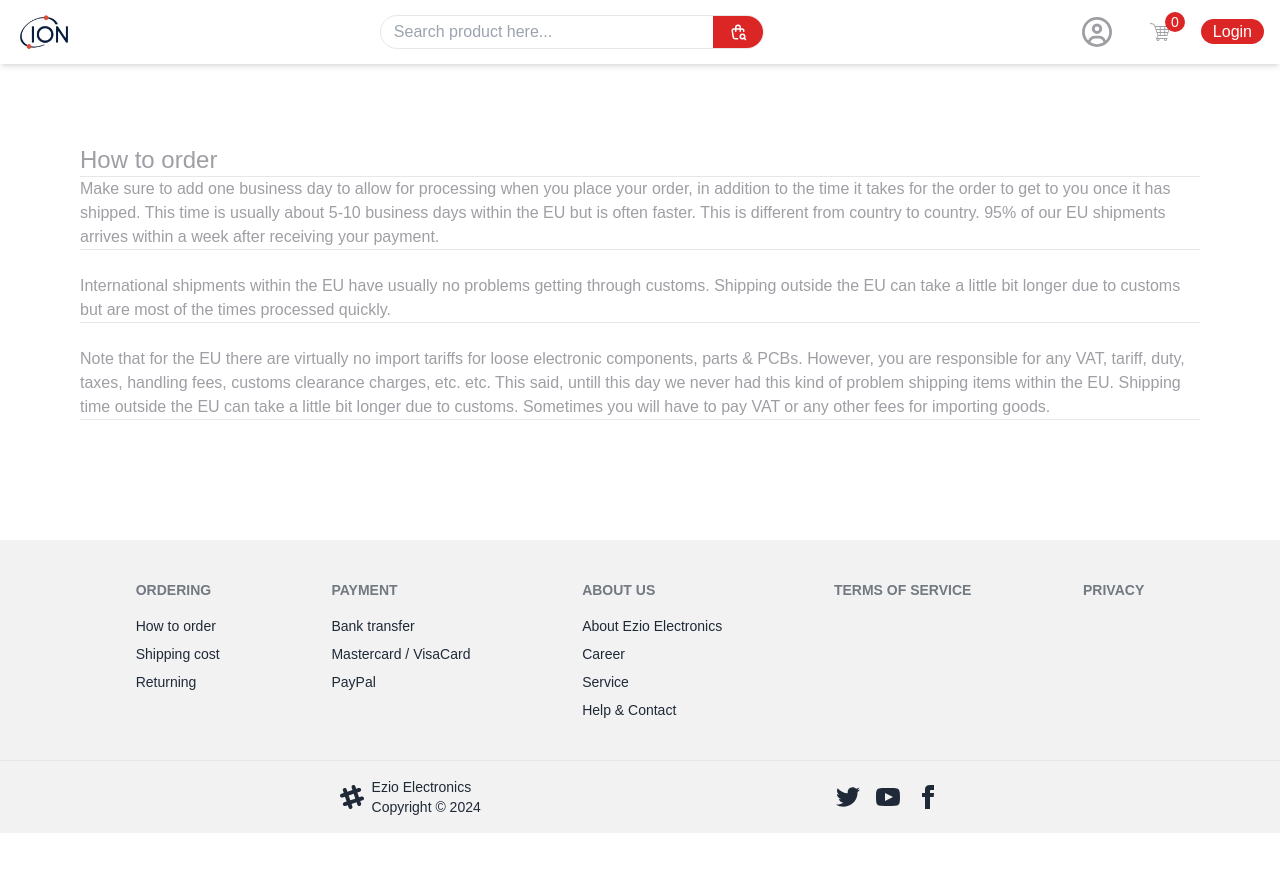
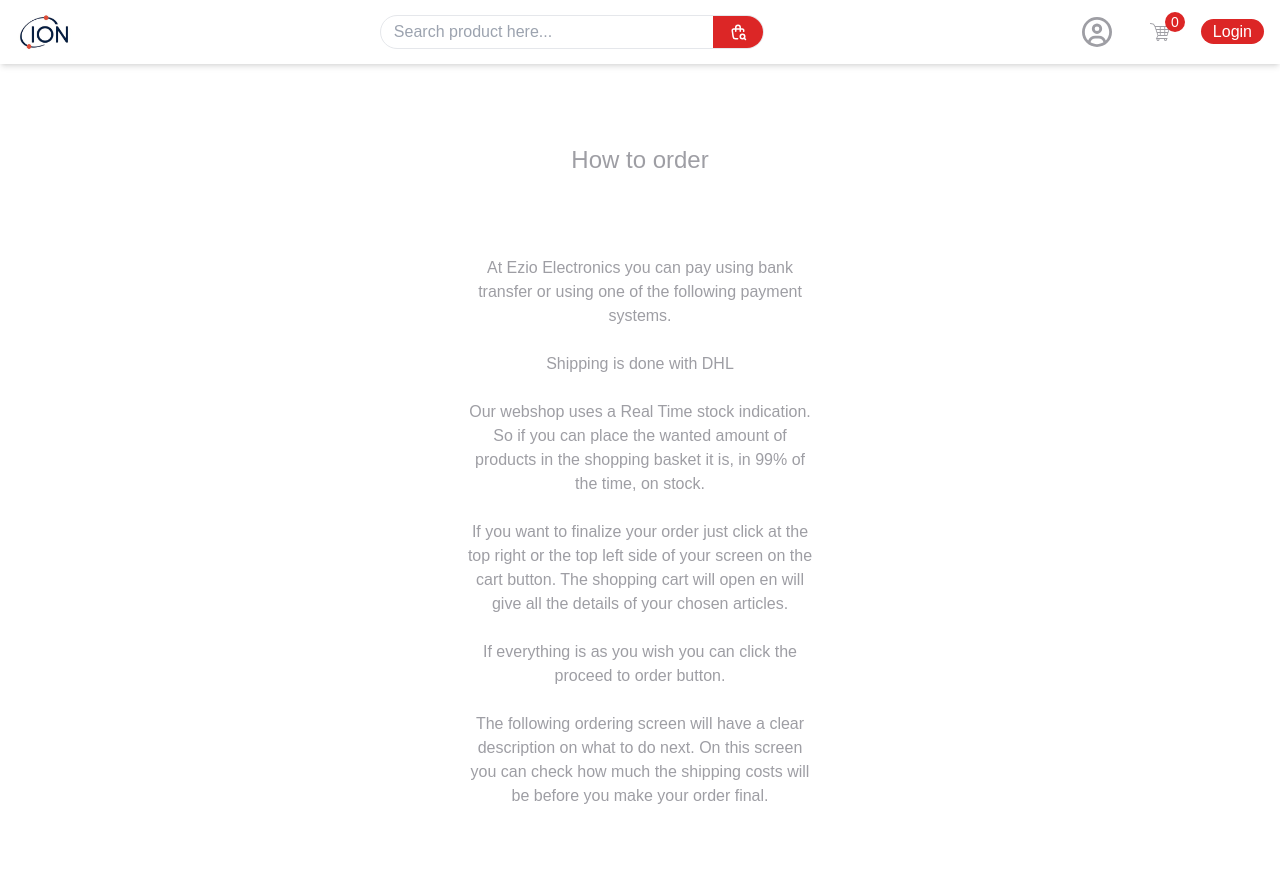
Before and after one commit to Ezat1985/MERN_Ecommerce_Website, a React (Vite) app in the folder Frontend/my frontend/: page /order in a window 1280 px wide. Shown: the top 872 px of the page. Before the commit the page ends 833 px from the top, so only its background shows below. Built offline with nearby package versions, Linux system fonts and the light colour scheme.

Commit message:
added footer 2

```diff
--- a/Frontend/my frontend/src/App.jsx
+++ b/Frontend/my frontend/src/App.jsx
@@ -20,7 +20,9 @@ import CategoryPage from "./pages/CategoryPage.jsx";
 import UserList from "./components/UserList.jsx";
 import Cart from "./pages/Cart.jsx";
 import FooterOrder from "./components/FooterOrder.jsx";
-
+import FooterShipping from "./components/FooterShipping.jsx";
+import FooterReturning from "./components/FooterReturning.jsx";
+import FooterPayPal from "./components/FooterPaypal.jsx";
 function App() {
   const router = createBrowserRouter(
     createRoutesFromElements(
@@ -33,6 +35,9 @@ function App() {
         <Route path="/product-category/:category" element={<CategoryPage />} />
         <Route path="/cart" element={<Cart />} />
         <Route path="/order" element={<FooterOrder />} />
+        <Route path="/shipping" element={<FooterShipping />} />
+        <Route path="/returning" element={<FooterReturning />} />
+        <Route path="/PayPal" element={<FooterPayPal />} />
         <Route path="/admin-panel" element={<AdminPanel />}>
           <Route path="add-product" element={<AddProduct />} />
           <Route path="AdminSidebar" element={<AdminSidebar />} />
--- a/Frontend/my frontend/src/components/Footer.jsx
+++ b/Frontend/my frontend/src/components/Footer.jsx
@@ -2,34 +2,39 @@ import { Link } from "react-router-dom";
 
 const Footer = () => {
   return (
-    <div className="pt-10">
+    <div className="pt-10 bottom-0">
       <footer className="footer bg-base-200 text-base-content p-10 justify-evenly">
         <nav>
           <h6 className="footer-title">Ordering</h6>
-          <Link to="/FooterOrder" className="link link-hover">
+          <Link to="/order" className="link link-hover">
             How to order
           </Link>
-          <Link className="link link-hover">Shipping cost</Link>
-          <Link className="link link-hover">Returning</Link>
+          <Link to="/shipping" className="link link-hover">
+            Shipping & Cost
+          </Link>
+          <Link to="/returning" className="link link-hover">
+            Returning
+          </Link>
         </nav>
         <nav>
           <h6 className="footer-title">Payment</h6>
           <Link className="link link-hover">Bank transfer</Link>
           <Link className="link link-hover">Mastercard / VisaCard</Link>
-          <Link className="link link-hover">PayPal</Link>
+          <Link to="PayPal" className="link link-hover">
+            PayPal
+          </Link>
         </nav>
         <nav>
           <h6 className="footer-title">About us</h6>
           <Link className="link link-hover">About Ezio Electronics</Link>
           <Link className="link link-hover">Career</Link>
           <Link className="link link-hover">Service</Link>
-          <Link className="link link-hover">Help & Contact</Link>
         </nav>
         <nav>
-          <h6 className="footer-title">Terms of service</h6>
-        </nav>
-        <nav>
-          <h6 className="footer-title">Privacy</h6>
+          <h6 className="footer-title">Contact & Privacy</h6>
+          <Link className="link link-hover">Help & Contact</Link>
+          <Link className="link link-hover">Terms of service</Link>
+          <Link className="link link-hover">Privacy</Link>
         </nav>
       </footer>
       <footer className="footer bg-base-200 text-base-content border-base-300 border-t py-4 justify-evenly">
--- a/Frontend/my frontend/src/components/FooterOrder.jsx
+++ b/Frontend/my frontend/src/components/FooterOrder.jsx
@@ -1,27 +1,30 @@
 const FooterOrder = () => {
   return (
-    <div className="p-20">
-      <h5 className="text-2xl te ">How to order</h5>
-      <hr />
+    <div className="p-20 mx-96 text-center">
+      <h5 className="text-2xl pb-20">How to order</h5>
       <p>
-        Make sure to add one business day to allow for processing when you place
-        your order, in addition to the time it takes for the order to get to you
-        once it has shipped. This time is usually about 5-10 business days
-        within the EU but is often faster. This is different from country to
-        country. 95% of our EU shipments arrives within a week after receiving
-        your payment. <hr />
+        At Ezio Electronics you can pay using bank transfer or using one of the
+        following payment systems.
+      </p>
+      <br />
+      <p>Shipping is done with DHL</p>
+      <br />
+      <p>
+        Our webshop uses a Real Time stock indication. So if you can place the
+        wanted amount of products in the shopping basket it is, in 99% of the
+        time, on stock.
         <br />
-        International shipments within the EU have usually no problems getting
-        through customs. Shipping outside the EU can take a little bit longer
-        due to customs but are most of the times processed quickly. <hr />
         <br />
-        Note that for the EU there are virtually no import tariffs for loose
-        electronic components, parts & PCBs. However, you are responsible for
-        any VAT, tariff, duty, taxes, handling fees, customs clearance charges,
-        etc. etc. This said, untill this day we never had this kind of problem
-        shipping items within the EU. Shipping time outside the EU can take a
-        little bit longer due to customs. Sometimes you will have to pay VAT or
-        any other fees for importing goods. <hr />
+        If you want to finalize your order just click at the top right or the
+        top left side of your screen on the cart button. The shopping cart will
+        open en will give all the details of your chosen articles.
+        <br />
+        <br />
+        If everything is as you wish you can click the proceed to order button.{" "}
+        <br /> <br />
+        The following ordering screen will have a clear description on what to
+        do next. On this screen you can check how much the shipping costs will
+        be before you make your order final.
       </p>
     </div>
   );
--- /dev/null
+++ b/Frontend/my frontend/src/components/FooterPaypal.jsx
@@ -0,0 +1,18 @@
+const FooterShipping = () => {
+  return (
+    <div className="p-20 mx-96 text-center">
+      <h5 className="text-2xl pb-20">PayPal</h5>
+      <img
+        src="./src/images/paypal-logo.png"
+        alt="PayPal logo"
+        className="mx-auto py-10"
+      />
+      <p>
+        There is a 0,35 + 3,4% charge for using Paypal. All the other payment
+        methods are free of charge.
+      </p>
+    </div>
+  );
+};
+
+export default FooterShipping;
--- /dev/null
+++ b/Frontend/my frontend/src/components/FooterReturning.jsx
@@ -0,0 +1,17 @@
+const FooterShipping = () => {
+  return (
+    <div className="p-20 mx-96 text-center">
+      <h5 className="text-2xl pb-20">Returning</h5>
+      <p>
+        We garantee that our products are of a good quality but If you are not
+        satisfied with the products you can send them back to us. We accept
+        returns of unopened kits and unused products within 14 days of receipt.
+        Contact us before returning any package! Return shipment and cost is the
+        responsibility of the customer. When we receive your return in good
+        shape we will pay the order back to you except for the postal costs.
+      </p>
+    </div>
+  );
+};
+
+export default FooterShipping;
--- /dev/null
+++ b/Frontend/my frontend/src/components/FooterShipping.jsx
@@ -0,0 +1,44 @@
+const FooterShipping = () => {
+  return (
+    <div className="p-20 mx-96 text-center">
+      <h5 className="text-2xl pb-20">Shippping</h5>
+      <p>
+        The costs of shipping is calculated by weight and destination and is the
+        same for the whole EU.
+      </p>
+      <br />
+      <p>
+        Actual shipping costs are calculated during the checkout procedure. You
+        can decide to finalize your order, or not, during the ordering proces.
+        This way you can check the actual shipping costs first before you
+        finalize the order.
+      </p>
+      <br />
+      <p>
+        Shipping costs to The Germany are between € 4,95 and € 7,50. To Belgium
+        between € 9,99 (not tracked) € 15,99 (tracked). Shipping is FREE to The
+        Netherlands from €75 and Belgium from €100. Shipping costs inside other
+        EU countries are between € 9,99 (Non tracked) and € 15,99 (tracked
+        shipment) depending on weight and volume of your order.
+        <br />
+        <br />
+        All deliveries are made using the standard postal delivery system in
+        your country.
+        <br />
+        <br />
+        Make sure to add one business day to allow for processing when you place
+        your order, in addition to the time it takes for the order to get to you
+        once it has shipped. This time is usually about 5-10 business days
+        within the EU but is often faster. This is different from country to
+        country. 95% of our EU shipments arrives within a week after receiving
+        your payment.
+        <br /> <br />
+        International shipments within the EU have usually no problems getting
+        through customs. Shipping outside the EU can take a little bit longer
+        due to customs but are most of the times processed quickly.
+      </p>
+    </div>
+  );
+};
+
+export default FooterShipping;
--- a/Frontend/my frontend/src/layouts/MainLayouts.jsx
+++ b/Frontend/my frontend/src/layouts/MainLayouts.jsx
@@ -2,7 +2,6 @@ import { Outlet } from "react-router-dom";
 import Navbar from "../components/Navbar";
 import { Toaster } from "react-hot-toast";
 import { useState } from "react";
-import Footer from "../components/Footer";
 
 const MainLayout = () => {
   const [cart, setCart] = useState([]);
@@ -11,7 +10,6 @@ const MainLayout = () => {
       <Navbar cart={cart} />
       <Toaster />
       <Outlet context={{ cart, setCart }} />
-      <Footer />
     </div>
   );
 };
--- a/Frontend/my frontend/src/pages/Cart.jsx
+++ b/Frontend/my frontend/src/pages/Cart.jsx
@@ -1,5 +1,6 @@
 import { useOutletContext } from "react-router-dom";
 import { addToCart, removeFromCart } from "../utils/cart.js";
+import Footer from "../components/Footer.jsx";
 
 const Cart = () => {
   const { cart, setCart } = useOutletContext();
@@ -14,6 +15,7 @@ const Cart = () => {
   }
   console.log(cart);
   return (
+    <div>
       <div>
         <h2 className="font-bold p-4 text-center text-xl text-slate-700 bg-slate-100 mb-5">
           Your cart <br />
@@ -118,6 +120,8 @@ const Cart = () => {
           </div>
         </div>
       </div>
+      <Footer />
+    </div>
   );
 };
 
--- a/Frontend/my frontend/src/pages/Home.jsx
+++ b/Frontend/my frontend/src/pages/Home.jsx
@@ -2,6 +2,7 @@ import BannerProduct from "../components/BannerProduct.jsx";
 import CategoryList from "../components/CategoryList.jsx";
 import Singleproducttest from "../components/Singleproducttest.jsx";
 import HorizontalCardProduct from "../components/HorizontalCardProduct.jsx";
+import Footer from "../components/Footer.jsx";
 
 const Home = () => {
   return (
@@ -13,6 +14,7 @@ const Home = () => {
         heading={"Top's SmartPhones"}
       />
       <Singleproducttest />
+      <Footer />
     </div>
   );
 };
```
Also changed, not shown: Frontend/my frontend/src/images/paypal-logo.png (added). Lines whose indentation alone changed are shown as unchanged.
